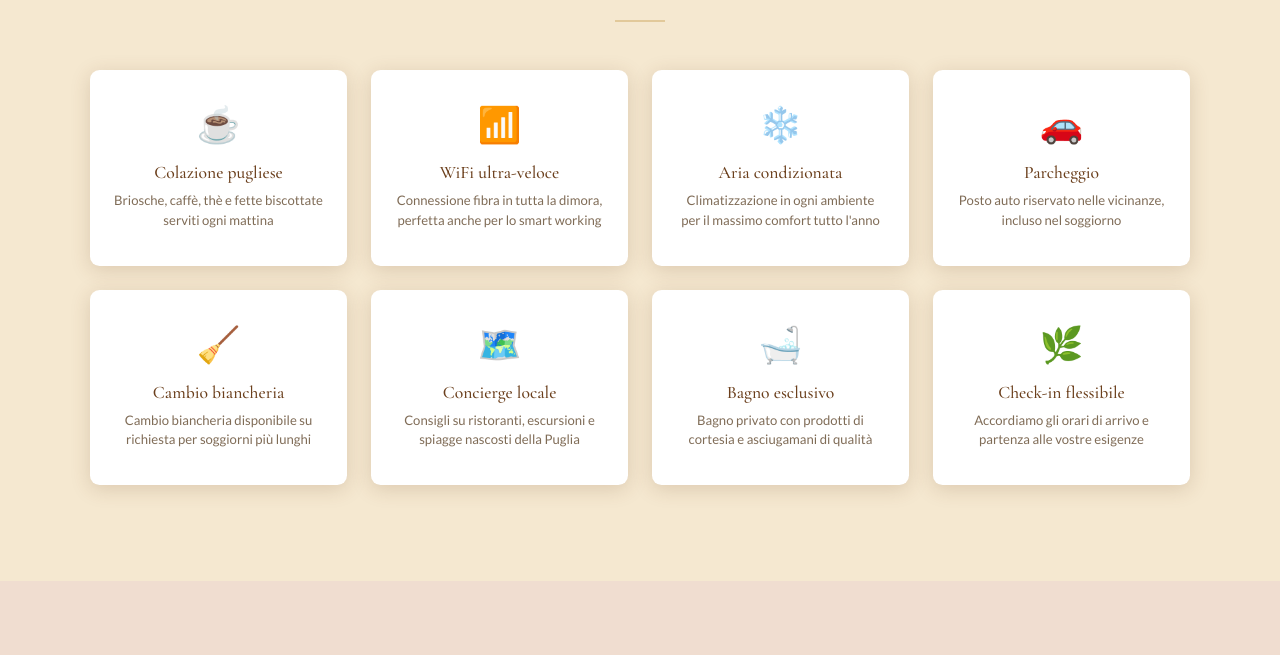
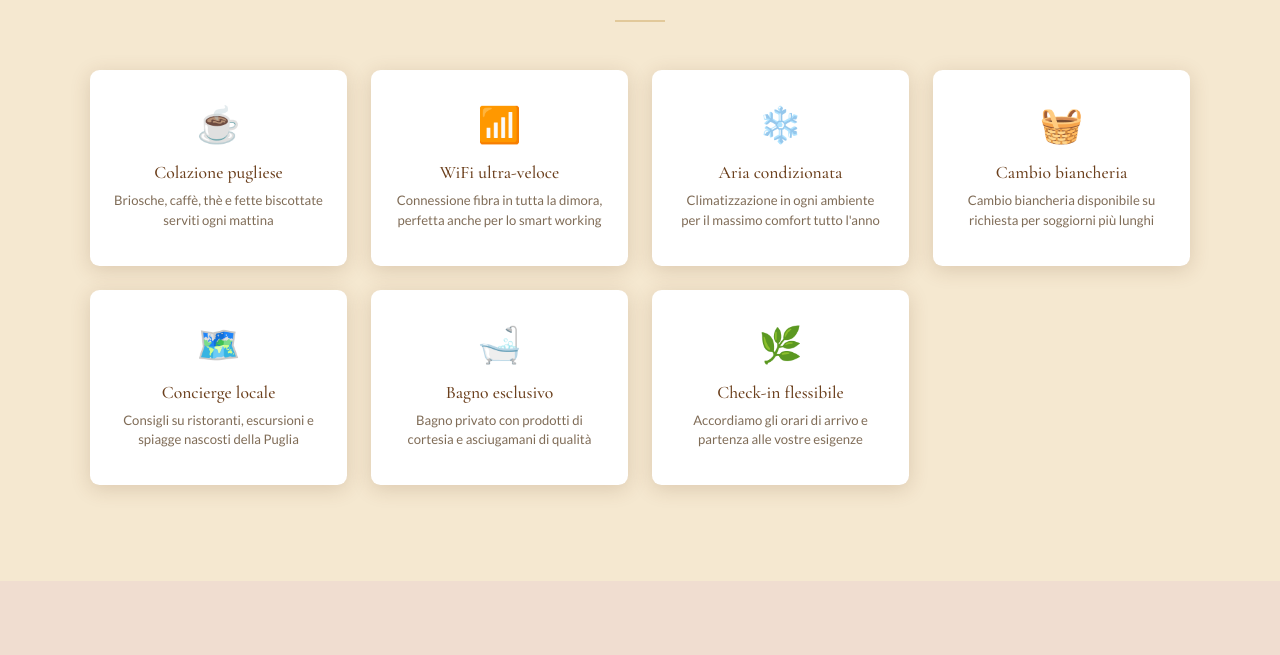
Before and after one commit to peppebianco/dimora-stella, a plain HTML site: page index.html in a window 1280 px wide. Shown: the part 2741-3396 px from the top of the page. Drawn offline with nearby package versions, Linux system fonts and the light colour scheme; no server answers.

Commit message:
Rimuovi Parcheggio, Cambio biancheria in prima fila

```diff
--- a/index.html
+++ b/index.html
@@ -1127,12 +1127,7 @@
         <p>Climatizzazione in ogni ambiente per il massimo comfort tutto l'anno</p>
       </div>
       <div class="service-card">
-        <div class="s-icon">🚗</div>
-        <h4>Parcheggio</h4>
-        <p>Posto auto riservato nelle vicinanze, incluso nel soggiorno</p>
-      </div>
-      <div class="service-card">
-        <div class="s-icon">🧹</div>
+        <div class="s-icon">🧺</div>
         <h4>Cambio biancheria</h4>
         <p>Cambio biancheria disponibile su richiesta per soggiorni più lunghi</p>
       </div>
```
